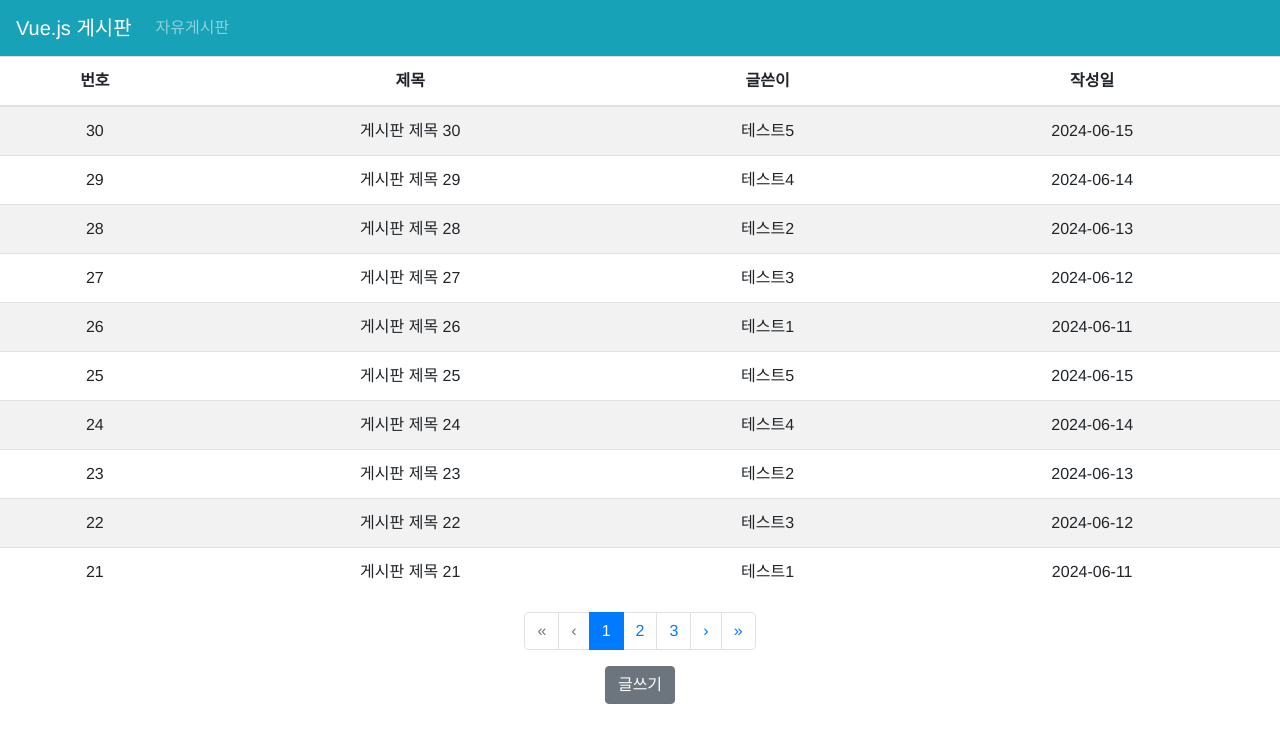
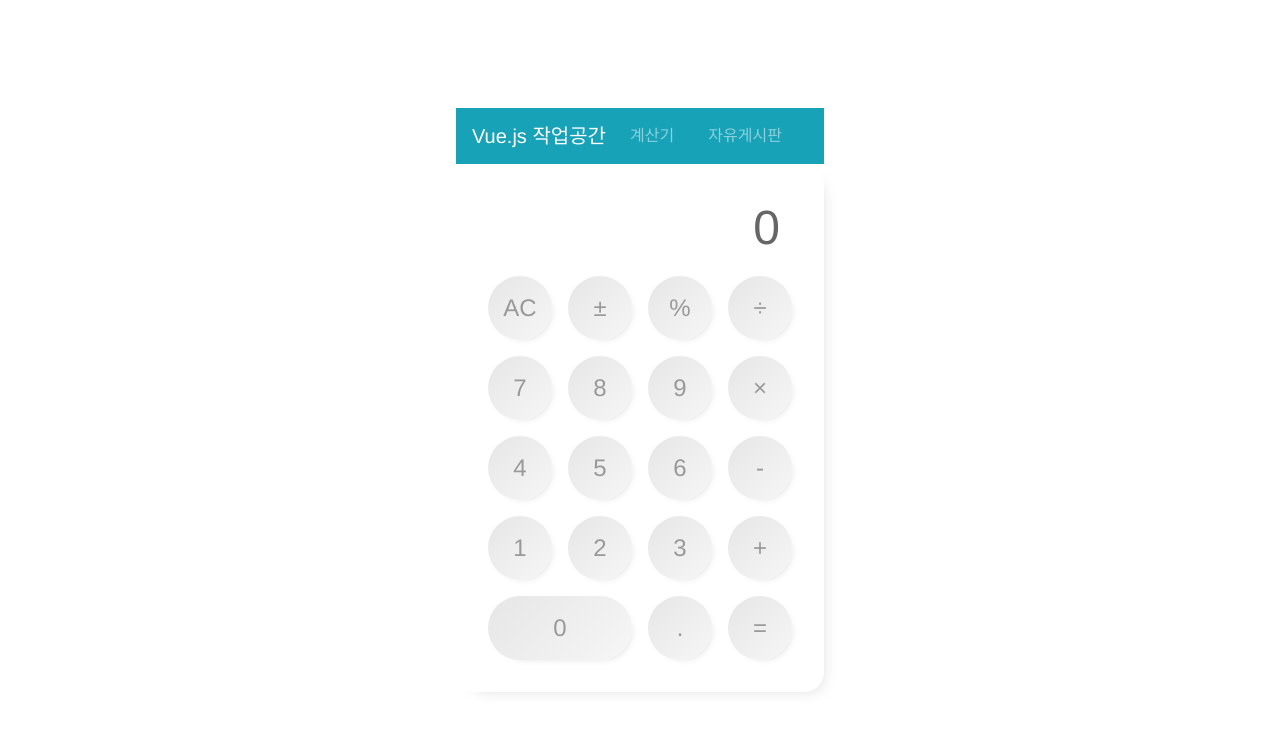
Before and after one commit to redeye0922/dev-play, a Vue app in the folder vue-play/: page / in a window 1280 px wide. Shown: the top 742 px of the page. Built offline with nearby package versions, Linux system fonts and the light colour scheme.

Commit message:
계산기 추가 및 계산기를 메인으로

```diff
--- a/vue-play/src/App.vue
+++ b/vue-play/src/App.vue
@@ -7,7 +7,6 @@
 
 <script>
 import Header from "@/components/HeaderComp";
-
 export default {
   name: "App",
   components: {
--- /dev/null
+++ b/vue-play/src/components/CalculatorComp.vue
@@ -0,0 +1,186 @@
+<template>
+  <div class="calculator">
+    <div class="result" style="grid-area: result">
+      {{ equation }}
+    </div>
+
+    <button style="grid-area: ac" @click="clear">AC</button>
+    <button style="grid-area: plus-minus" @click="calculateToggle">±</button>
+    <button style="grid-area: percent" @click="calculatePercentage">%</button>
+    <button style="grid-area: add" @click="append('+')">+</button>
+    <button style="grid-area: subtract" @click="append('-')">-</button>
+    <button style="grid-area: multiply" @click="append('×')">×</button>
+    <button style="grid-area: divide" @click="append('÷')">÷</button>
+    <button style="grid-area: equal" @click="calculate">=</button>
+
+    <button style="grid-area: number-1" @click="append(1)">1</button>
+    <button style="grid-area: number-2" @click="append(2)">2</button>
+    <button style="grid-area: number-3" @click="append(3)">3</button>
+    <button style="grid-area: number-4" @click="append(4)">4</button>
+    <button style="grid-area: number-5" @click="append(5)">5</button>
+    <button style="grid-area: number-6" @click="append(6)">6</button>
+    <button style="grid-area: number-7" @click="append(7)">7</button>
+    <button style="grid-area: number-8" @click="append(8)">8</button>
+    <button style="grid-area: number-9" @click="append(9)">9</button>
+    <button style="grid-area: number-0" @click="append(0)">0</button>
+
+    <button style="grid-area: dot" @click="append('.')">.</button>
+  </div>
+</template>
+
+<script>
+export default {
+  data() {
+    return {
+      equation: "0",
+      isDecimalAdded: false,
+      isOperatorAdded: false,
+      isStarted: false,
+    };
+  },
+  methods: {
+    // Check if the character is + / - / × / ÷
+    isOperator(character) {
+      return ["+", "-", "×", "÷"].indexOf(character) > -1;
+    },
+    // When pressed Operators or Numbers
+    append(character) {
+      // Start
+      if (this.equation === "0" && !this.isOperator(character)) {
+        if (character === ".") {
+          this.equation += "" + character;
+          this.isDecimalAdded = true;
+        } else {
+          this.equation = "" + character;
+        }
+
+        this.isStarted = true;
+        return;
+      }
+
+      // If Number
+      if (!this.isOperator(character)) {
+        if (character === "." && this.isDecimalAdded) {
+          return;
+        }
+
+        if (character === ".") {
+          this.isDecimalAdded = true;
+          this.isOperatorAdded = true;
+        } else {
+          this.isOperatorAdded = false;
+        }
+
+        this.equation += "" + character;
+      }
+
+      // Added Operator
+      if (this.isOperator(character) && !this.isOperatorAdded) {
+        this.equation += "" + character;
+        this.isDecimalAdded = false;
+        this.isOperatorAdded = true;
+      }
+    },
+    // When pressed '='
+    calculate() {
+      let result = this.equation
+        .replace(new RegExp("×", "g"), "*")
+        .replace(new RegExp("÷", "g"), "/");
+
+      this.equation = parseFloat(eval(result).toFixed(9)).toString();
+      this.isDecimalAdded = false;
+      this.isOperatorAdded = false;
+    },
+    // When pressed '+/-'
+    calculateToggle() {
+      if (this.isOperatorAdded || !this.isStarted) {
+        return;
+      }
+
+      this.equation = this.equation + "* -1";
+      this.calculate();
+    },
+    // When pressed '%'
+    calculatePercentage() {
+      if (this.isOperatorAdded || !this.isStarted) {
+        return;
+      }
+
+      this.equation = this.equation + "* 0.01";
+      this.calculate();
+    },
+    // When pressed 'AC'
+    clear() {
+      this.equation = "0";
+      this.isDecimalAdded = false;
+      this.isOperatorAdded = false;
+      this.isStarted = false;
+    },
+  },
+};
+</script>
+
+<style>
+body {
+  display: flex;
+  justify-content: center;
+  align-items: center;
+  min-height: 100vh;
+  background-color: #eee;
+}
+
+.calculator {
+  --button-width: 80px;
+  --button-height: 80px;
+
+  display: grid;
+  grid-template-areas:
+    "result result result result"
+    "ac plus-minus percent divide"
+    "number-7 number-8 number-9 multiply"
+    "number-4 number-5 number-6 subtract"
+    "number-1 number-2 number-3 add"
+    "number-0 number-0 dot equal";
+  grid-template-columns: repeat(4, var(--button-width));
+  grid-template-rows: repeat(6, var(--button-height));
+
+  box-shadow: -8px -8px 16px -10px rgba(255, 255, 255, 1),
+    8px 8px 16px -10px rgba(0, 0, 0, 0.15);
+  padding: 24px;
+  border-radius: 20px;
+}
+
+.calculator button {
+  margin: 8px;
+  padding: 0;
+  border: 0;
+  display: block;
+  outline: none;
+  border-radius: calc(var(--button-height) / 2);
+  font-size: 24px;
+  font-family: Helvetica;
+  font-weight: normal;
+  color: #999;
+  background: linear-gradient(
+    135deg,
+    rgba(230, 230, 230, 1) 0%,
+    rgba(246, 246, 246, 1) 100%
+  );
+  box-shadow: -4px -4px 10px -8px rgba(255, 255, 255, 1),
+    4px 4px 10px -8px rgba(0, 0, 0, 0.3);
+}
+
+.calculator button:active {
+  box-shadow: -4px -4px 10px -8px rgba(255, 255, 255, 1) inset,
+    4px 4px 10px -8px rgba(0, 0, 0, 0.3) inset;
+}
+
+.result {
+  text-align: right;
+  line-height: var(--button-height);
+  font-size: 48px;
+  font-family: Helvetica;
+  padding: 0 20px;
+  color: #666;
+}
+</style>
--- a/vue-play/src/components/HeaderComp.vue
+++ b/vue-play/src/components/HeaderComp.vue
@@ -1,13 +1,19 @@
 <template>
   <div>
     <b-navbar toggleable="lg" type="dark" variant="info">
-      <b-navbar-brand to="/">Vue.js 게시판</b-navbar-brand>
+      <b-navbar-brand to="/board">Vue.js 작업공간</b-navbar-brand>
 
       <b-navbar-toggle target="nav-collapse"></b-navbar-toggle>
 
       <b-collapse id="nav-collapse" is-nav>
         <b-navbar-nav>
-          <b-nav-item to="/">자유게시판</b-nav-item>
+          <b-nav-item to="/">계산기</b-nav-item>
+        </b-navbar-nav>
+      </b-collapse>
+
+      <b-collapse id="nav-collapse" is-nav>
+        <b-navbar-nav>
+          <b-nav-item to="/board">자유게시판</b-nav-item>
         </b-navbar-nav>
       </b-collapse>
     </b-navbar>
--- a/vue-play/src/components/board/BoardCreate.vue
+++ b/vue-play/src/components/board/BoardCreate.vue
@@ -60,7 +60,7 @@ export default {
       });
 
       this.$router.push({
-        path: "/",
+        path: "/board",
       });
     },
     updateContent() {
@@ -68,12 +68,12 @@ export default {
       this.updateObject.title = this.subject;
       this.updateObject.context = this.context;
       this.$router.push({
-        path: "/",
+        path: "/board",
       });
     },
     cancle() {
       this.$router.push({
-        path: "/",
+        path: "/board",
       });
     },
   },
--- a/vue-play/src/components/board/BoardDetail.vue
+++ b/vue-play/src/components/board/BoardDetail.vue
@@ -58,7 +58,7 @@ export default {
       );
       data.Content.splice(content_index, 1); // 데이터 삭제
       this.$router.push({
-        path: "/",
+        path: "/board",
       });
     },
     updateData() {
@@ -80,7 +80,6 @@ export default {
 }
 
 .content-detail-content-info-left {
-  width: 720px;
   display: flex;
   flex-direction: row;
   justify-content: space-between;
@@ -89,7 +88,6 @@ export default {
 }
 
 .content-detail-content-info-right {
-  width: 300px;
   display: flex;
   flex-direction: column;
   justify-content: center;
@@ -101,7 +99,7 @@ export default {
   border: 1px solid black;
   margin-top: 1rem;
   padding-top: 1rem;
-  min-height: 720px;
+  min-height: 300px;
 }
 
 .content-detail-button {
--- a/vue-play/src/components/board/CommentCreate.vue
+++ b/vue-play/src/components/board/CommentCreate.vue
@@ -36,7 +36,7 @@ export default {
   },
   data() {
     return {
-      name: "인성",
+      name: "테스트",
       context: "",
     };
   },
--- a/vue-play/src/router/index.js
+++ b/vue-play/src/router/index.js
@@ -3,6 +3,8 @@ import VueRouter from "vue-router";
 import BoardList from "@/components/board/BoardList";
 import BoardDetail from "@/components/board/BoardDetail";
 import BoardCreate from "@/components/board/BoardCreate";
+
+import Calculator from "@/components/CalculatorComp";
 
 import NotFound from "@/components/NotFound";
 
@@ -14,6 +16,11 @@ export default new VueRouter({
   routes: [
     {
       path: "/",
+      name: "Calculator",
+      component: Calculator,
+    },
+    {
+      path: "/board",
       name: "BoardList",
       component: BoardList,
     },
```
